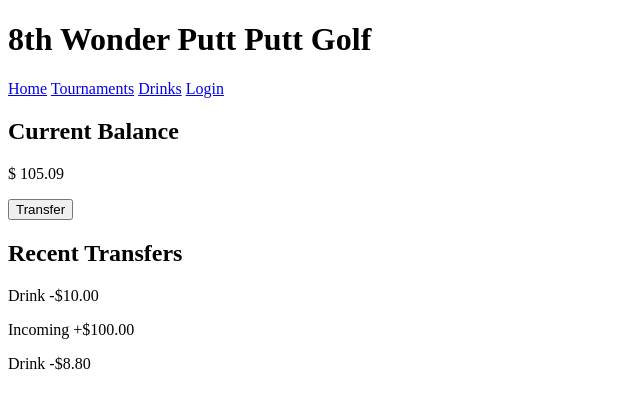
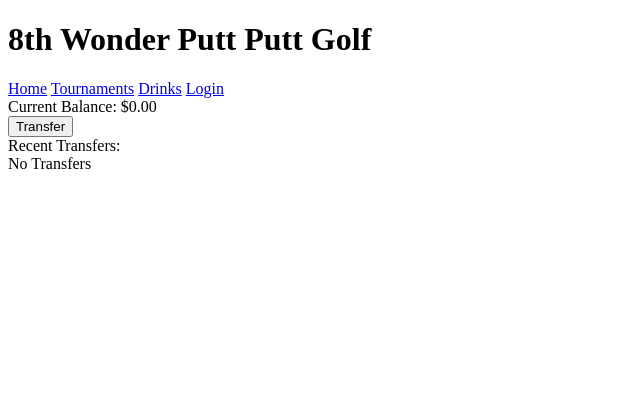
Before and after one commit to PokeGon/8th-Wonder, a Django app: page /bank/ in a window 1280 px wide. Shown: the top 409 px of the page, without its empty margins (0-640 px from the left). Run offline with Django 3.2, Linux system fonts and the light colour scheme.

Commit message:
Added 404 page and Bank/Transaction Page

```diff
--- a/src/eighthwonder/urls.py
+++ b/src/eighthwonder/urls.py
@@ -16,6 +16,8 @@ Including another URLconf
 from django.contrib import admin
 from django.urls import path, include
 
+handler404 = 'main.views.handler404'
+
 urlpatterns = [
     path('', include('main.urls')),
     path('admin/', admin.site.urls),
--- a/src/main/templates/bank.html
+++ b/src/main/templates/bank.html
@@ -2,36 +2,48 @@
 
 <html lang="en">
 <head>
-  <meta charset="utf-8" />
-  <meta name="description" content="Bank">
-  <meta name="author" content="8th Wonder">
-  <meta name="viewport" content="width=device-width, initial-scale=1.0">
-  <title>Bank</title>
+    <meta charset="utf-8" />
+    <meta name="description" content="Bank Page">
+    <meta name="author" content="8th Wonder">
+    <meta name="viewport" content="width=device-width, initial-scale=1.0">
+    <title>Bank Page</title>
 
 </head>
 <body>
-
 {% include 'navBar.html' %}
 
-<div class="Balance">
+<div id='current-balance'>
+    Current Balance: ${{ current_balance|floatformat:2 }}
+</div>
 
-  <h2>Current Balance</h2>
-  <p>$ 105.09</p>
-  <a href="{% url 'transfer' %}"><input type="submit" value="Transfer">
-  </a>
+<script>
+    function revealTransfer() {
+        let x =document.getElementById("transfer-reveal")
+        x.style.display = x.style.display === "none" ? "block" : "none";
+        x = document.getElementById("transfer-form")
+        x.style.display = x.style.display === "none" ? "block" : "none";
+    }
+</script>
 
+<button onclick="revealTransfer()" id="transfer-reveal">Transfer</button>
+
+<form id="transfer-form" style="display:none">
+    Transfer Amount<br>
+    $<input id="trans-amount" type="number" min="0" step="0.01" /><br>
+    Destination Account<br>
+    <input id="dest-account"/><br>
+    <input type="submit" value="Submit"> <button onclick="revealTransfer()" id="transfer-reveal">Cancel</button>
+</form>
+
+<div>
+    Recent Transfers:
+    {% for t in transactions %}
+        <br>{{ t.name }} {{ t.amount }}
+    {% empty %}
+        <br>{{ t.name }} {{ t.amount }}
+        No Transfers
+    {% endfor %}
 </div>
 
 
-<div class="Recent Transfers">
-
-  <h2>Recent Transfers</h2>
-
-  <p>Drink -$10.00</p>
-  <p>Incoming +$100.00</p>
-  <p>Drink -$8.80</p>
-
-</div>
-
 </body>
-</html>
--- a/src/main/views.py
+++ b/src/main/views.py
@@ -4,8 +4,8 @@ from django.contrib.auth.mixins import LoginRequiredMixin
 from django.views.generic.base import TemplateView
 
 
-from .models import Sponsor, Order, Drinkmeister, Tournament, Manager, Drink
-from .forms import addDrink
+from .models import *
+from .forms import *
 
 # Create your views here.
 
@@ -65,7 +65,11 @@ def account(request):
 
 
 def bank(request):
-    return render(request, 'bank.html')
+    context = {}
+    context['current_balance'] = request.user.balance/100 if not request.user.is_anonymous else 0.00
+    if not request.user.is_anonymous:
+        context['transactions'] = Transaction.objects.filter(account=request.user)
+    return render(request, 'bank.html', context)
 
 
 def drinksEdit(request):
@@ -165,3 +169,6 @@ def verification(request):
 
 class ProfileView(LoginRequiredMixin, TemplateView):
     template_name = 'account.html'
+
+def handler404(request, exception):
+    return render(request, '404.html', {})
```
Also changed, not shown: src/main/templates/404.html (added, +15 -0 lines).
